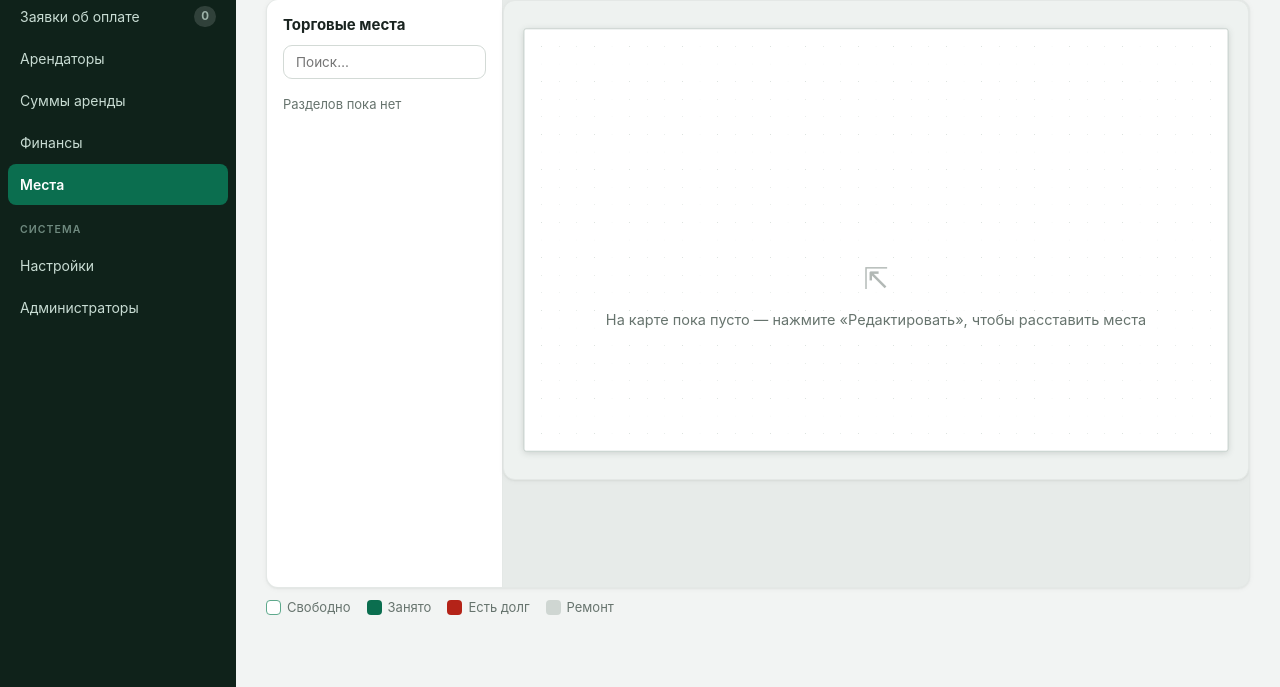
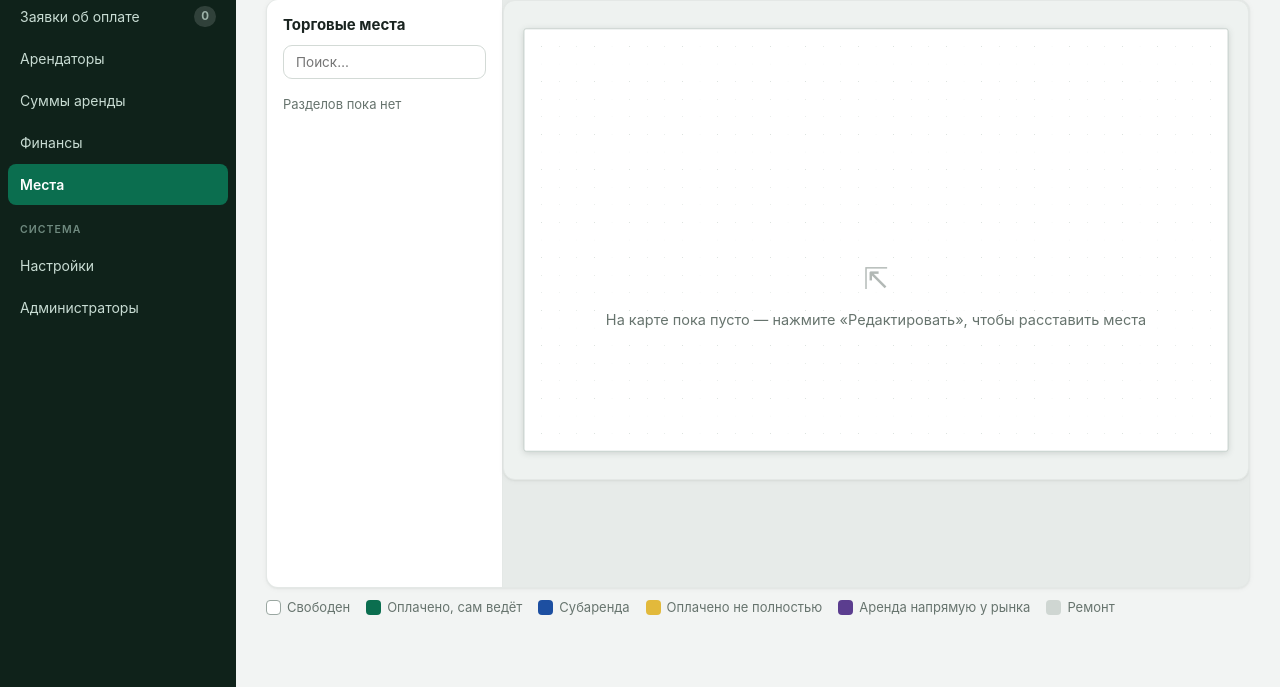
Before and after one commit to Nurbolottop/Bazar, a Django app: page /spots/ in a window 1280 px wide. Shown: the part 120-807 px from the top of the page. Run offline with Django 5.2, Linux system fonts and the light colour scheme; the visitor is signed in with stand-in values (Sample User, id 1); data comes from the database, SQL or seed files in the repository; data that the repository does not hold is empty.

Commit message:
Арендатор: обязательные поля и категории пользователя с цветами на карте
- Форма арендатора: номер паспорта, копия/фото паспорта и телефон
  обязательны; категория аренды (сам ведёт / субаренда) и признак
  «арендует непосредственно у рынка»
- Карта раскрашивается по категории пользователя: белый — свободен,
  зелёный — оплачено и сам ведёт, синий — субаренда, жёлтый — оплачено
  не полностью, фиолетовый — аренда напрямую у рынка, серый — ремонт
- Легенда и подсказки обновлены; категория и копия паспорта видны
  в карточке арендатора

Co-Authored-By: Claude Fable 5 <noreply@anthropic.com>

```diff
--- a/app/apps/catalog/map_views.py
+++ b/app/apps/catalog/map_views.py
@@ -53,13 +53,29 @@ def _position_payload(position: MapPosition, debtors: set | None = None) -> dict
         'building_id': spot.building_id if spot else None,
         'tenant': None, 'tenant_id': None, 'has_debt': False,
     }
+    data['category'] = 'free'
+    if spot and spot.status == Spot.Status.REPAIR:
+        data['category'] = 'repair'
     if spot:
         link = next((ts for ts in spot.tenant_spots.all() if ts.is_active), None)
         if link:
-            data['tenant'] = link.tenant.full_name
+            tenant = link.tenant
+            data['tenant'] = tenant.full_name
             data['tenant_id'] = link.tenant_id
-            if debtors is not None:
-                data['has_debt'] = link.tenant_id in debtors
+            has_debt = debtors is not None and link.tenant_id in debtors
+            data['has_debt'] = has_debt
+            # Категория пользователя (цвет на карте):
+            # фиолетовый — аренда напрямую у рынка; синий — субаренда;
+            # жёлтый — оплачено не полностью; зелёный — оплачено, сам ведёт
+            if data['category'] != 'repair':
+                if tenant.rents_from_market:
+                    data['category'] = 'purple'
+                elif tenant.rental_category == 'sublease':
+                    data['category'] = 'blue'
+                elif has_debt:
+                    data['category'] = 'yellow'
+                else:
+                    data['category'] = 'green'
     return data
 
 
--- a/app/static/css/panel.css
+++ b/app/static/css/panel.css
@@ -441,9 +441,7 @@ label { font-size: 13px; color: var(--muted); display: block; margin-bottom: 5px
   color: var(--muted); flex-wrap: wrap; padding-top: 10px; }
 .map-legend span { display: inline-flex; align-items: center; gap: 6px; }
 .cell-demo { width: 15px; height: 15px; border-radius: 4px; display: inline-block; }
-.cell-demo.free { background: #fff; border: 1.5px solid #5ea98c; }
-.cell-demo.occupied { background: var(--accent); }
-.cell-demo.debt { background: var(--danger); }
+.cell-demo.free { background: #fff; border: 1.5px solid #9aa7a1; }
 .cell-demo.repair { background: #cfd6d2; }
 
 @media (max-width: 900px) {
@@ -628,9 +626,7 @@ label { font-size: 13px; color: var(--muted); display: block; margin-bottom: 5px
   color: var(--muted); flex-wrap: wrap; }
 .map-legend span { display: inline-flex; align-items: center; gap: 6px; }
 .cell-demo { width: 15px; height: 15px; border-radius: 4px; display: inline-block; }
-.cell-demo.free { background: #fff; border: 1.5px solid #5ea98c; }
-.cell-demo.occupied { background: var(--accent); }
-.cell-demo.debt { background: var(--danger); }
+.cell-demo.free { background: #fff; border: 1.5px solid #9aa7a1; }
 .cell-demo.repair { background: #cfd6d2; }
 @media (max-width: 700px) {
   #map-canvas { height: calc(100vh - 300px); min-height: 360px; }
@@ -723,3 +719,9 @@ label { font-size: 13px; color: var(--muted); display: block; margin-bottom: 5px
 .map-info-row span { color: var(--muted); }
 .map-info-actions { display: flex; gap: 6px; margin-top: 10px; flex-wrap: wrap; }
 .map-info-actions .btn { flex: 1; white-space: nowrap; }
+
+/* Цвета категорий пользователя (легенда карты) */
+.cell-demo.green { background: #0b6e4f; }
+.cell-demo.blue { background: #1d4fa1; }
+.cell-demo.yellow { background: #e2b93b; }
+.cell-demo.purple { background: #5b3d8f; }
--- a/app/static/js/market-map.js
+++ b/app/static/js/market-map.js
@@ -67,12 +67,15 @@
     confirmNo: byId('map-confirm-no'),
   };
 
+  // Категории пользователя (цвета мест на карте)
   const COLORS = {
-    free:     { fill: '#ffffff', stroke: '#5ea98c', text: '#0b6e4f' },
-    occupied: { fill: '#0b6e4f', stroke: '#095c42', text: '#ffffff' },
-    debt:     { fill: '#b42318', stroke: '#8e1b12', text: '#ffffff' },
-    repair:   { fill: '#cfd6d2', stroke: '#aab4ae', text: '#5c6b64' },
-    empty:    { fill: '#f4f6f5', stroke: '#c3ccc7', text: '#8a958f' },
+    free:   { fill: '#ffffff', stroke: '#9aa7a1', text: '#5c6b64' },   // контейнер свободен
+    green:  { fill: '#0b6e4f', stroke: '#095c42', text: '#ffffff' },   // оплачено, сам ведёт
+    blue:   { fill: '#1d4fa1', stroke: '#173f80', text: '#ffffff' },   // субаренда
+    yellow: { fill: '#e2b93b', stroke: '#b8922a', text: '#3d3208' },   // оплачено не полностью
+    purple: { fill: '#5b3d8f', stroke: '#472f70', text: '#ffffff' },   // аренда напрямую у рынка
+    repair: { fill: '#cfd6d2', stroke: '#aab4ae', text: '#5c6b64' },   // на ремонте
+    empty:  { fill: '#f4f6f5', stroke: '#c3ccc7', text: '#8a958f' },   // пустая позиция
   };
   const HIGHLIGHT = '#1d4fa1';
 
@@ -123,10 +126,7 @@
   // ================================================================ сцена
   function colorFor(p) {
     if (!p.spot_id) return COLORS.empty;
-    if (p.status === 'repair') return COLORS.repair;
-    if (p.has_debt) return COLORS.debt;
-    if (p.status === 'occupied') return COLORS.occupied;
-    return COLORS.free;
+    return COLORS[p.category] || COLORS.free;
   }
 
   function buildStage() {
@@ -389,9 +389,14 @@
   }
   function statusText(p) {
     if (!p.spot_id) return 'пустая позиция';
-    if (p.status === 'repair') return 'на ремонте';
-    if (p.status === 'occupied') return p.has_debt ? 'занято · есть долг' : 'занято';
-    return 'свободно';
+    switch (p.category) {
+      case 'repair': return 'на ремонте';
+      case 'green': return 'занято · оплачено, сам ведёт деятельность';
+      case 'blue': return 'занято · сдаёт в субаренду';
+      case 'yellow': return 'занято · оплачено не полностью';
+      case 'purple': return 'аренда напрямую у рынка';
+      default: return 'свободно';
+    }
   }
   function moveTooltip(e) {
     el.tooltip.style.left = (e.evt.offsetX + 14) + 'px';
--- a/app/templates/panel/spots_map.html
+++ b/app/templates/panel/spots_map.html
@@ -96,9 +96,11 @@
   </div>
 
   <div class="map-legend">
-    <span><i class="cell-demo free"></i> Свободно</span>
-    <span><i class="cell-demo occupied"></i> Занято</span>
-    <span><i class="cell-demo debt"></i> Есть долг</span>
+    <span><i class="cell-demo free"></i> Свободен</span>
+    <span><i class="cell-demo green"></i> Оплачено, сам ведёт</span>
+    <span><i class="cell-demo blue"></i> Субаренда</span>
+    <span><i class="cell-demo yellow"></i> Оплачено не полностью</span>
+    <span><i class="cell-demo purple"></i> Аренда напрямую у рынка</span>
     <span><i class="cell-demo repair"></i> Ремонт</span>
   </div>
 </div>
--- a/app/templates/panel/tenant_detail.html
+++ b/app/templates/panel/tenant_detail.html
@@ -9,7 +9,10 @@
 <div class="cards">
   <div class="card"><div class="label">ИНН (логин в приложении)</div>
     <div class="value" style="font-size:18px">{{ tenant.inn }}</div>
-    <div class="muted">{{ tenant.phone|default:'' }} {{ tenant.address|default:'' }}</div></div>
+    <div class="muted">{{ tenant.phone|default:'' }} {{ tenant.address|default:'' }}</div>
+    <div class="muted">{{ tenant.get_rental_category_display }}{% if tenant.rents_from_market %} · аренда напрямую у рынка{% endif %}</div>
+    {% if tenant.passport_photo %}<div class="muted">Паспорт: {{ tenant.passport_number }} ·
+      <a href="{{ tenant.passport_photo.url }}" target="_blank" rel="noopener">копия</a></div>{% endif %}</div>
   <div class="card"><div class="label">Долг</div>
     <div class="value danger">{{ balance.debt_amount|default:'0'|money }} сом</div></div>
   {% if balance.advance_amount > 0 %}
```
Also changed, not shown: app/apps/catalog/tests.py (+24 -0 lines), app/apps/tenants/models.py (+11 -0 lines), app/apps/tenants/panel_views.py (+25 -2 lines), app/templates/panel/tenant_form.html (+20 -4 lines), app/apps/tenants/migrations/0002_tenant_category_passport.py (added).
